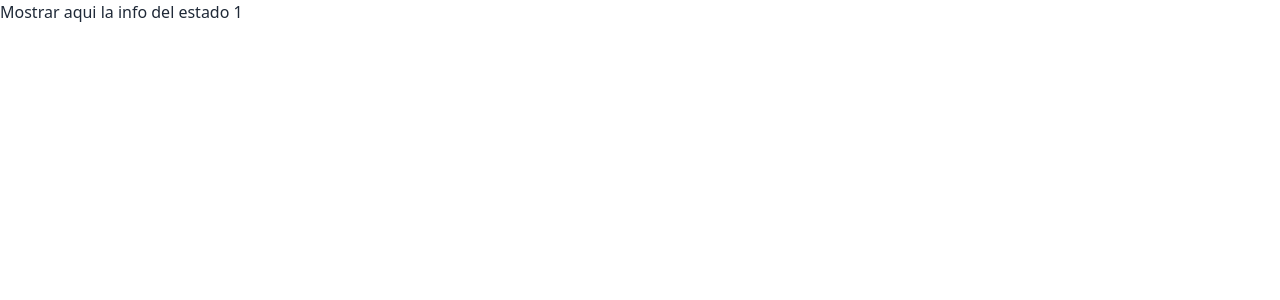
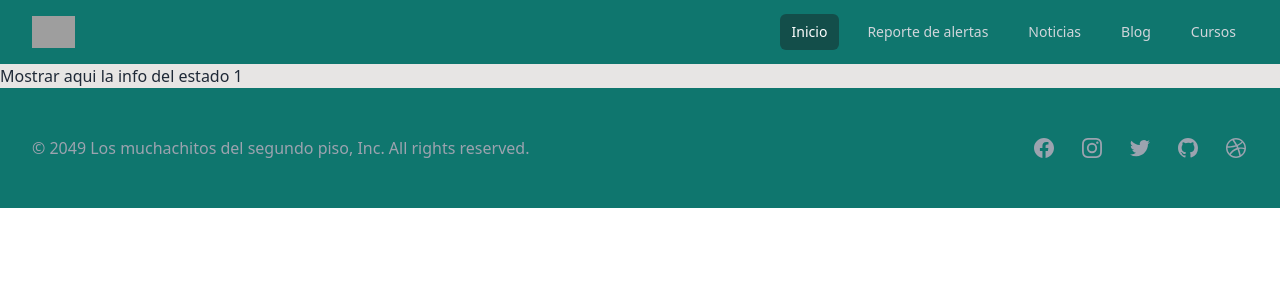
Before and after one commit to Avzolem/alertaprensanext, a Next.js app: page /estados/1 in a window 1280 px wide. Shown: the top 300 px of the page. Built offline with nearby package versions, Linux system fonts and the light colour scheme; grey boxes are pictures that could not be loaded.

Commit message:
Background on Layout and new test state page

```diff
--- a/components/Layouts/MainLayout.js
+++ b/components/Layouts/MainLayout.js
@@ -1,9 +1,9 @@
 import Navbar from "../Nav";
 import Footer from "../Footer";
 
-export default function Layout({ children }) {
+export default function MainLayout({ children }) {
   return (
-    <div>
+    <div className="bg-stone-200">
       <Navbar />
 
       <main>{children}</main>
--- a/pages/blog.js
+++ b/pages/blog.js
@@ -2,7 +2,7 @@ import MainLayout from "../components/Layouts/MainLayout";
 function Blog() {
   return (
     <div>
-      <MainLayout>
+      <MainLayout className="bg-stone-200">
         <div>
           <h1>Paginita de Blog</h1>
         </div>
--- a/pages/estados/[stateId].js
+++ b/pages/estados/[stateId].js
@@ -1,9 +1,14 @@
 import { useRouter } from "next/router";
+import MainLayout from "../../components/Layouts/MainLayout";
 
 const StateDetailPage = () => {
   const router = useRouter();
   const { stateId } = router.query;
-  return <p>Mostrar aqui la info del estado {stateId}</p>;
+  return (
+    <MainLayout className="bg-stone-200">
+      <p>Mostrar aqui la info del estado {stateId}</p>
+    </MainLayout>
+  );
 };
 
 export default StateDetailPage;
```
